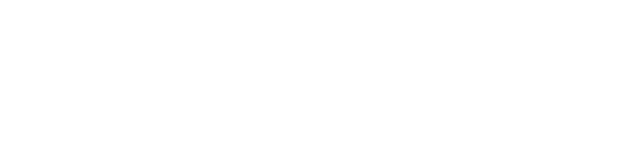
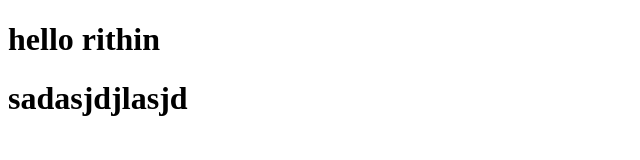
Before and after one commit to rithin69/git-in-one-video, a plain HTML site: page contact.html in a window 1280 px wide. Shown: the whole page, without its empty margins (0-640 px from the left). Drawn offline with Linux system fonts and the light colour scheme.

Commit message:
updated conact

```diff
--- a/contact.html
+++ b/contact.html
@@ -7,6 +7,7 @@
     <title>Document</title>
 </head>
 <body>
-
+    <h1>hello rithin</h1>
+    <h1>sadasjdjlasjd</h1>
 </body>
 </html>
```
